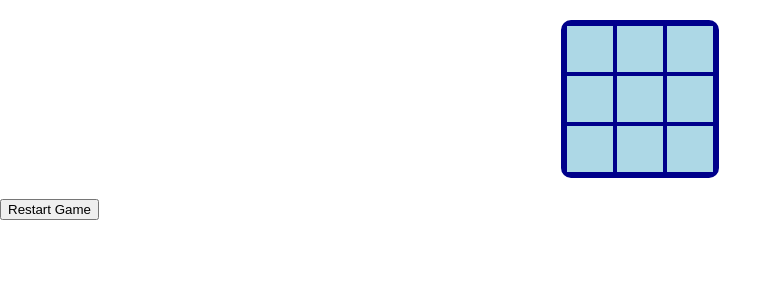
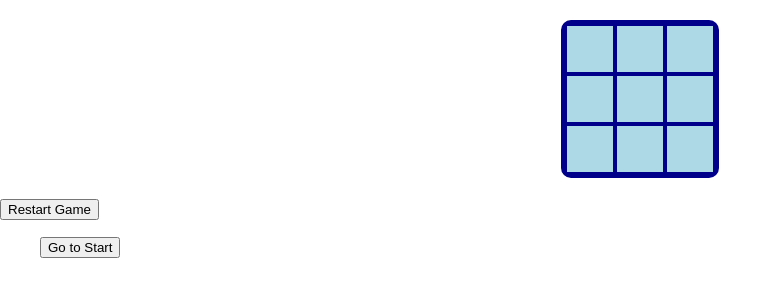
Before and after one commit to grumpycat808/react_greatfrontend, a React (Create React App) app: page / in a window 1280 px wide. Shown: the top 300 px of the page, without its empty margins (0-782 px from the left). Built offline with nearby package versions, Linux system fonts and the light colour scheme.

Commit message:
Finished tic tac toe history

```diff
--- a/src/SignUpForm.js
+++ b/src/SignUpForm.js
@@ -1,11 +1,11 @@
-import React from 'react';
+import React from 'react'
 
 function SignUpForm(props) {
     return (
         <div>
             <button></button>
         </div>
-    );
+    )
 }
 
-export default SignUpForm;
+export default SignUpForm
--- a/src/StarRating2.js
+++ b/src/StarRating2.js
@@ -8,11 +8,11 @@ function StarRating2() {
     const [hovered, setHovered] = useState(-1)
 
     const getClass = (index) => {
-        if(hovered > -1) {
-            return index <= hovered ? 'star-icon star-icon-filled' : 'star-icon';
+        if (hovered > -1) {
+            return index <= hovered ? 'star-icon star-icon-filled' : 'star-icon'
         }
 
-        return index <= active ? 'star-icon star-icon-filled' : 'star-icon';
+        return index <= active ? 'star-icon star-icon-filled' : 'star-icon'
     }
     for (let index = 0; index < 5; index++) {
         starsList.push(
--- a/src/ticTacToe/Board.css
+++ b/src/ticTacToe/Board.css
@@ -7,3 +7,7 @@
 .board-row {
     display: flex;
 }
+
+ul {
+    list-style: none;
+}
--- a/src/ticTacToe/Game.js
+++ b/src/ticTacToe/Game.js
@@ -1,41 +1,71 @@
-import React, {useState} from 'react';
-import Board from './Board';
-import calculateWinner from './helpers';
-const squares =  new Array(3).fill([]);
+import React, { useState } from 'react'
+import Board from './Board'
+import calculateWinner from './helpers'
+const squares = new Array(3).fill([])
 
 for (let i = 0; i < squares.length; i++) {
-    squares[i] = new Array(3).fill(null);
+    squares[i] = new Array(3).fill(null)
 }
 function Game(props) {
-
-    const [board, setBoard] = useState(squares);
-    const [xIsNext, setXIsNext] = useState(true);
-    const winner = calculateWinner(board);
+    // const [board, setBoard] = useState(squares);
+    const [xIsNext, setXIsNext] = useState(true)
+    const [history, setHistory] = useState([squares])
+    console.log('history', history)
+    const [step, setStep] = useState(0)
+    const winner = calculateWinner(history[step])
 
     const handleClick = (rowIndex, colIndex) => {
-        const boardCopy = board.map(row => [...row]);
-        if(boardCopy[rowIndex][colIndex] || winner) return;
+        const boardCopy = history[step].map((row) => [...row])
+        if (boardCopy[rowIndex][colIndex] || winner) return
 
-        boardCopy[rowIndex][colIndex] = xIsNext ? 'X' : 'O';
-        setBoard(boardCopy);
-
-        if(calculateWinner(boardCopy)) {
-            console.log(xIsNext ? 'winner: X' : 'winner: O');
-            return;
-        };
-        setXIsNext(xIsNext ? false : true);
-
+        boardCopy[rowIndex][colIndex] = xIsNext ? 'X' : 'O'
+        const historyCopy = structuredClone(history)
+        setHistory([...historyCopy, boardCopy])
+        setStep(step + 1)
+        if (calculateWinner(boardCopy)) {
+            console.log(xIsNext ? 'winner: X' : 'winner: O')
+            return
+        }
+        setXIsNext(xIsNext ? false : true)
     }
 
     const handleRestart = () => {
-        setBoard(squares);
+        const squares = new Array(3).fill([])
+
+        for (let i = 0; i < squares.length; i++) {
+            squares[i] = new Array(3).fill(null)
+        }
+        console.log('squares', squares)
+        setHistory([squares])
+        setStep(0)
+    }
+
+    const goToStep = (step) => {
+        const copyOfHistory = history[step].map((row) => [...row])
+        copyOfHistory.slice(0, step);
+        console.log("copy", [copyOfHistory])
+        setStep(step);
+        setHistory([copyOfHistory])
     }
     return (
         <>
-            <Board squares={board} onClick={handleClick} ></Board>
+            <Board squares={history[step]} onClick={handleClick}></Board>
             <button onClick={handleRestart}>Restart Game</button>
+            <ul>
+                {history.map((_, index) => {
+                    return index ? (
+                        <li>
+                            <button onClick={() => goToStep(index)} key={index}>Go to Step {index}</button>
+                        </li>
+                    ) : (
+                        <li key={index}>
+                            <button onClick={() => goToStep(0)}>Go to Start</button>
+                        </li>
+                    )
+                })}
+            </ul>
         </>
-    );
+    )
 }
 
-export default Game;
+export default Game
```
Also changed, not shown: src/ticTacToe/Board.js (+14 -11 lines), src/ticTacToe/Square.js (+5 -7 lines), src/ticTacToe/helpers.js (+14 -12 lines).
